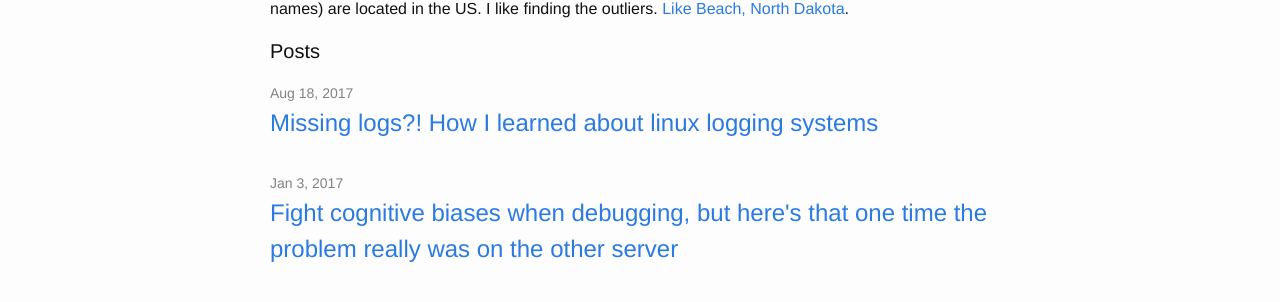
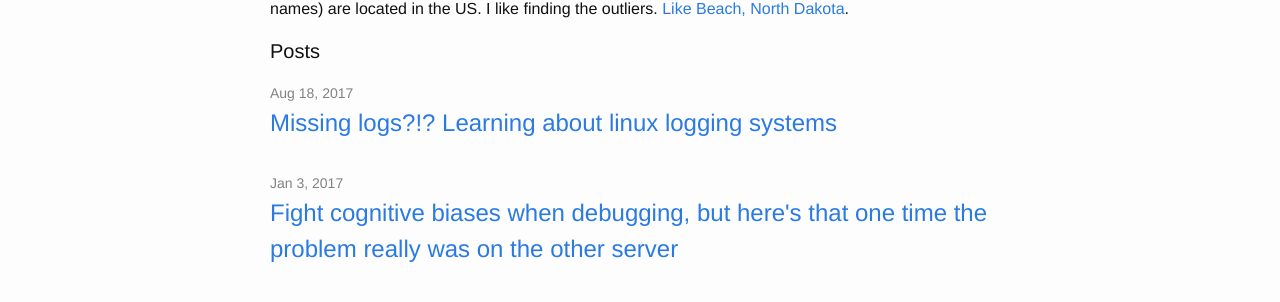
Before and after one commit to nickcanz/nickcanz.github.com, a Jekyll site: the page built from index.html, in a window 1280 px wide. Shown: the part 627-929 px from the top of the page. Built offline with Jekyll 4.4.1, drawn with Linux system fonts in a browser that asks for light colours.

Commit message:
Fixing typos and such

```diff
--- a/_posts/2017-08-18-losing-log-messages.markdown
+++ b/_posts/2017-08-18-losing-log-messages.markdown
@@ -1,6 +1,6 @@
 ---
 layout: post
-title:  "Missing logs?! How I learned about linux logging systems"
+title:  "Missing logs?!? Learning about linux logging systems"
 date:   2017-08-18 12:48:00
 categories: centos logging journald rsyslog
 ---
@@ -15,7 +15,7 @@
 
 After spelunking into various log files, I finally saw something that stuck out:
 
-{% highlight %}
+{% highlight bash %}
 $ journalctl -u systemd-journald
 
 systemd-journal[4431]: Suppressed 316 messages from /system.slice/postfix.service
@@ -25,7 +25,7 @@
 
 journald is the system that handles system logging in Centos 7, replacing syslog. It's a centralized logging system that all services on the system can use. Because it's central to the entire server, it has some safeguards such as rate-limiting built into it so that rogue programs can't bring down the server. However, we use our postfix logs almost as an audit system, we *need* all entries form the postfix logs. So while rate-limiting is a very smart default, it wasn't the behavior that we wanted in our system. To remove the journald rate-limiting:
 
-{% hightlight %}
+{% highlight bash %}
 # in /etc/systemd/journald.conf
 
 RateLimitInterval=0
@@ -36,7 +36,7 @@
 
 Also, we had an additional step in our setup to get log messages going to a `/var/log/maillog` file where postfix logs are traditionally stored. System log messages would follow `journald -> rsyslogd -> /var/log/maillog`, so we had to adjust the rate-limiting in rsyslogd.
 
-{% hightlight %}
+{% highlight bash %}
 # in /etc/rsyslog.conf
 
 $imjournalRatelimitInterval 0
```
